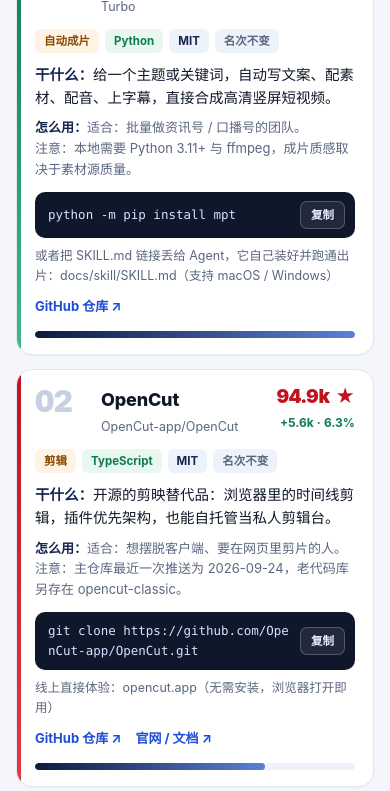
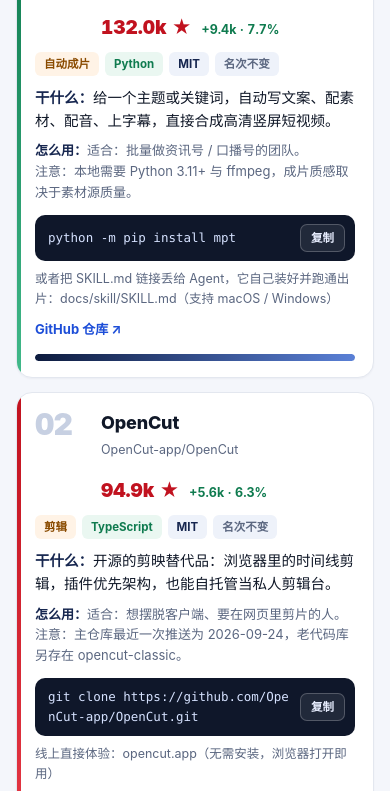
Before and after one commit to LE-CXR/video-skills-top10, a plain HTML site: page index.html in a window 390 px wide. Shown: the part 747-1538 px from the top of the page. Drawn offline with Linux system fonts and the light colour scheme.

Commit message:
update index.html

```diff
--- a/index.html
+++ b/index.html
@@ -153,6 +153,16 @@
 
   .bar{height:7px;border-radius:999px;background:#eef2fa;margin:14px 0 0;overflow:hidden}
   .bar i{display:block;height:100%;border-radius:999px;background:linear-gradient(90deg,var(--navy),#5a80d6)}
+
+  /* 窄屏：星数换到独立一行，避免和长项目名挤在一起 */
+  @media(max-width:640px){
+    .row1{flex-wrap:wrap}
+    .stars{
+      flex:1 0 100%;text-align:left;display:flex;align-items:baseline;gap:10px;
+      margin-top:6px;padding-left:66px
+    }
+    .stars em{font-size:12.5px}
+  }
 
   /* ---------- sections ---------- */
   section.block{margin:34px 0 0}
```
